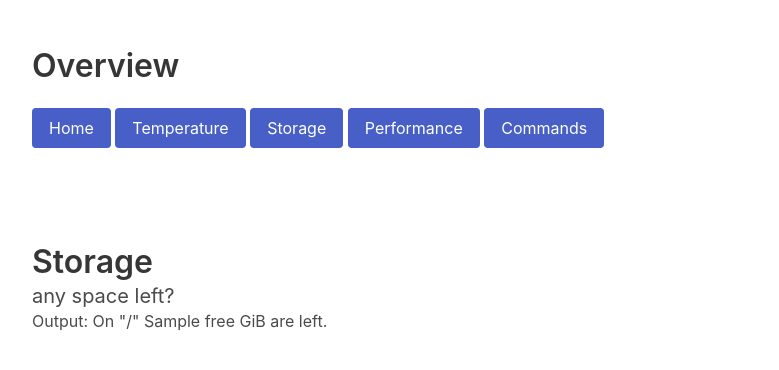
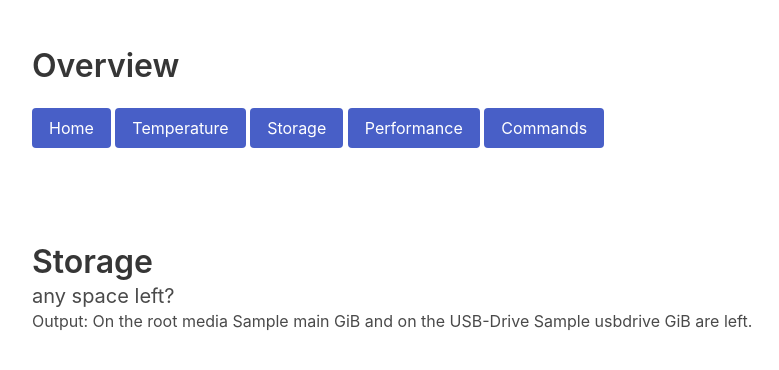
Before and after one commit to lipflip010/abad, a Flask app: template templates/storage.html in a window 1280 px wide. Shown: the top 370 px of the page, without its empty margins (32-811 px from the left). Run offline with Flask 2, Linux system fonts and the light colour scheme; the template is opened without the code that fills it: most values are stand-ins (such as "Sample title", 1, 10 or a date in 2020); some libraries are stand-ins or nearby versions.

Commit message:
also displaying usb free space

```diff
--- a/app.py
+++ b/app.py
@@ -25,9 +25,12 @@ def index():
 
 @app.route('/storage')
 def storage():
-    total, used, free = shutil.disk_usage("/")
+    total, used, main_free = shutil.disk_usage("/")
+    data = {"main": to_gib(main_free)}
 
-    data = {"total": to_gib(total), "used": to_gib(used), "free": to_gib(free)}
+    if os.path.exists("/media/USBdrive"):
+        total1, used1, usbdrive_free = shutil.disk_usage("/media/USBdrive")
+        data["usbdrive"] = to_gib(usbdrive_free)
 
     return render_template('storage.html', hostname=hostname, data=data)
 
--- a/templates/storage.html
+++ b/templates/storage.html
@@ -10,7 +10,9 @@
         </p>
     </div>
       <div class="container">
-          Output: On "/" {{ data["free"] }} GiB are left.
+          Output:
+          On the root media {{ data["main"] }} GiB
+          and on the USB-Drive {{ data["usbdrive"] }} GiB are left.
       </div>
   </section>
 {% endblock %}
```
